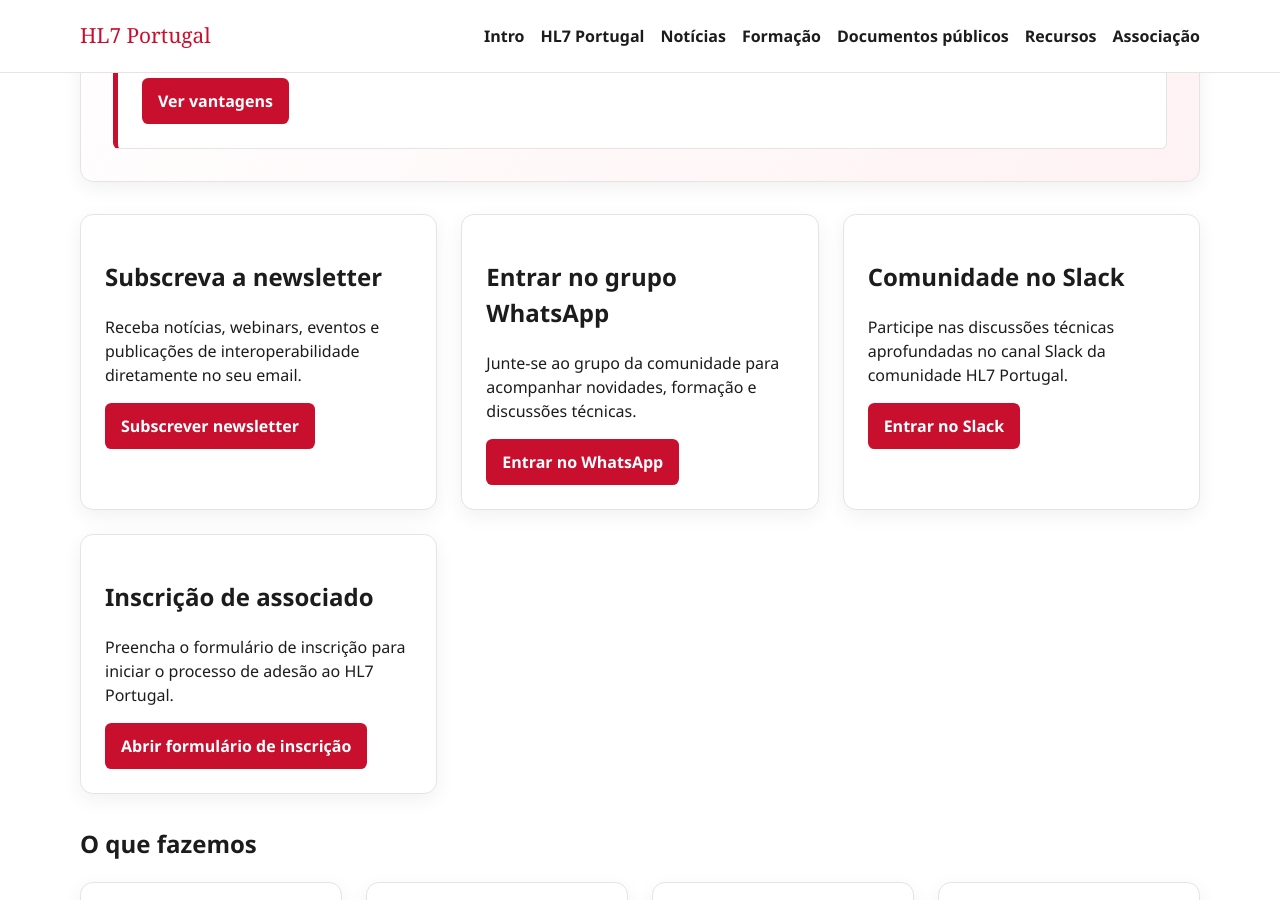
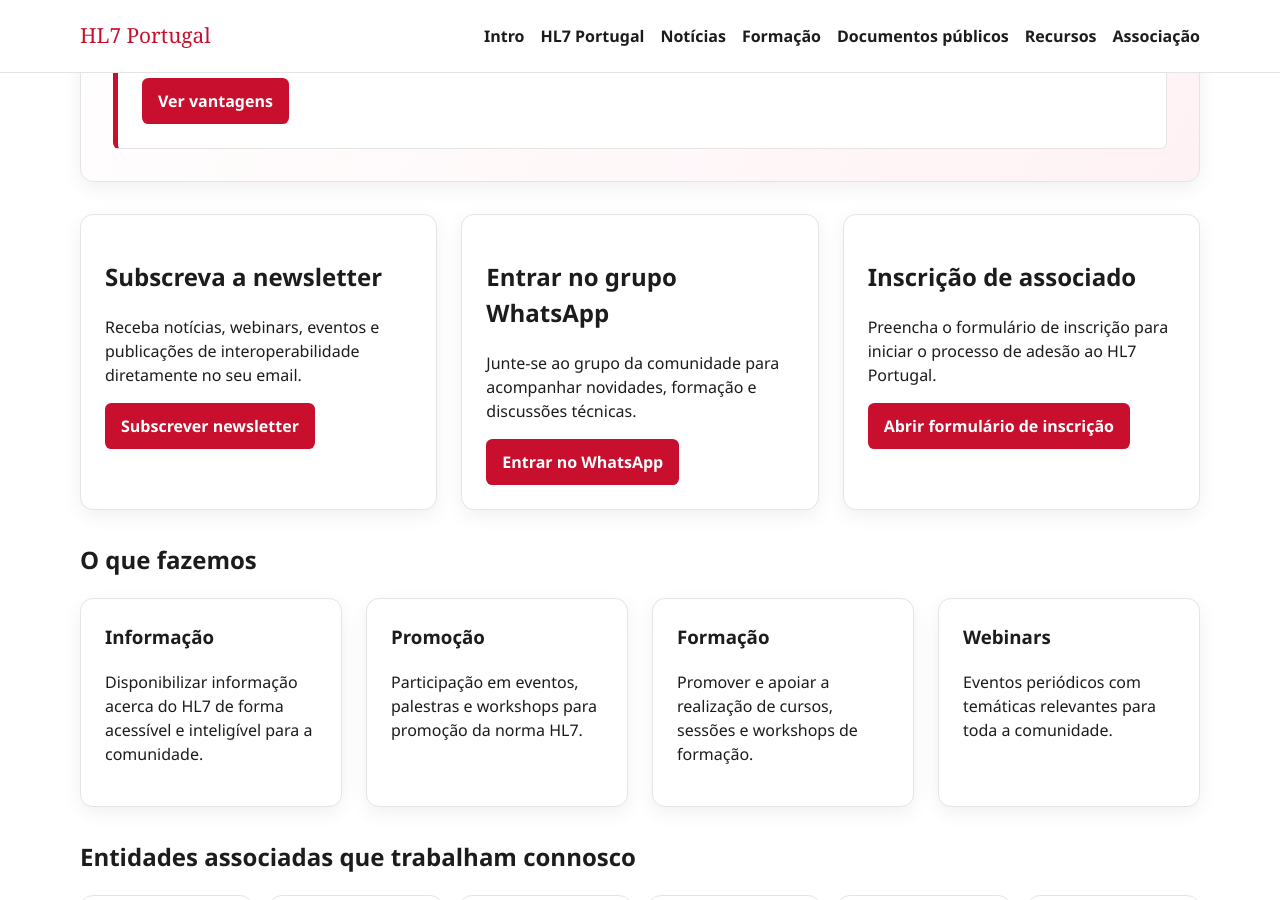
Before and after one commit to hl7-pt/website, a Jekyll site: the page built from index.md, in a window 1280 px wide and 900 px high, scrolled down 346 px. Built offline with Jekyll 4.4.1, drawn with Linux system fonts in a browser that asks for light colours.

Commit message:
Remove unused Slack CTA from homepage data

```diff
--- a/_data/index_ctas.yml
+++ b/_data/index_ctas.yml
@@ -10,12 +10,6 @@
   link: https://chat.whatsapp.com/BWXVMwO1Z2pBI2gXAzH4S5
   externo: true
 
-- titulo: Comunidade no Slack
-  texto: Participe nas discussões técnicas aprofundadas no canal Slack da comunidade HL7 Portugal.
-  botao: Entrar no Slack
-  link: https://join.slack.com/t/hl7portugal/shared_invite/zt-1kqyzqe5b-~hbPsEYxoHIHAQK6J6B_sg
-  externo: true
-
 - titulo: Inscrição de associado
   texto: Preencha o formulário de inscrição para iniciar o processo de adesão ao HL7 Portugal.
   botao: Abrir formulário de inscrição
```
